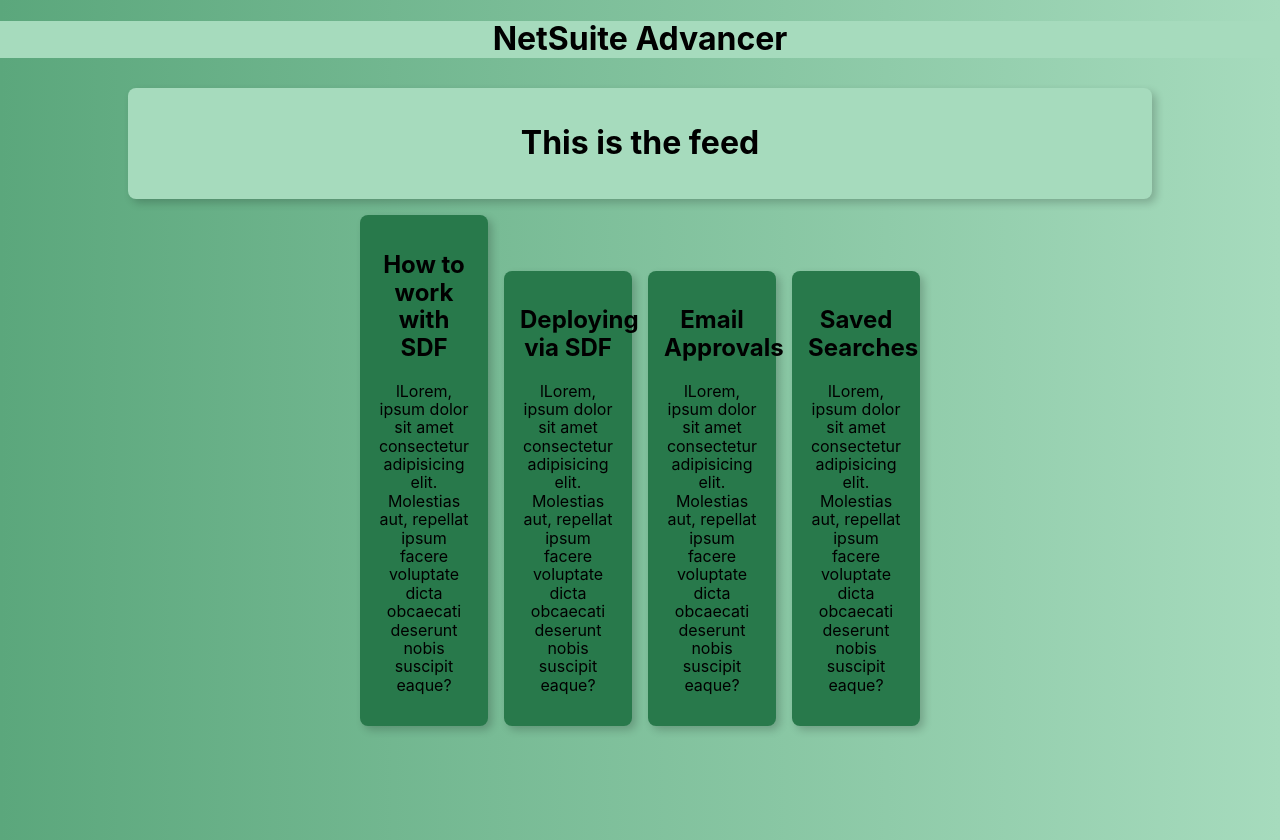
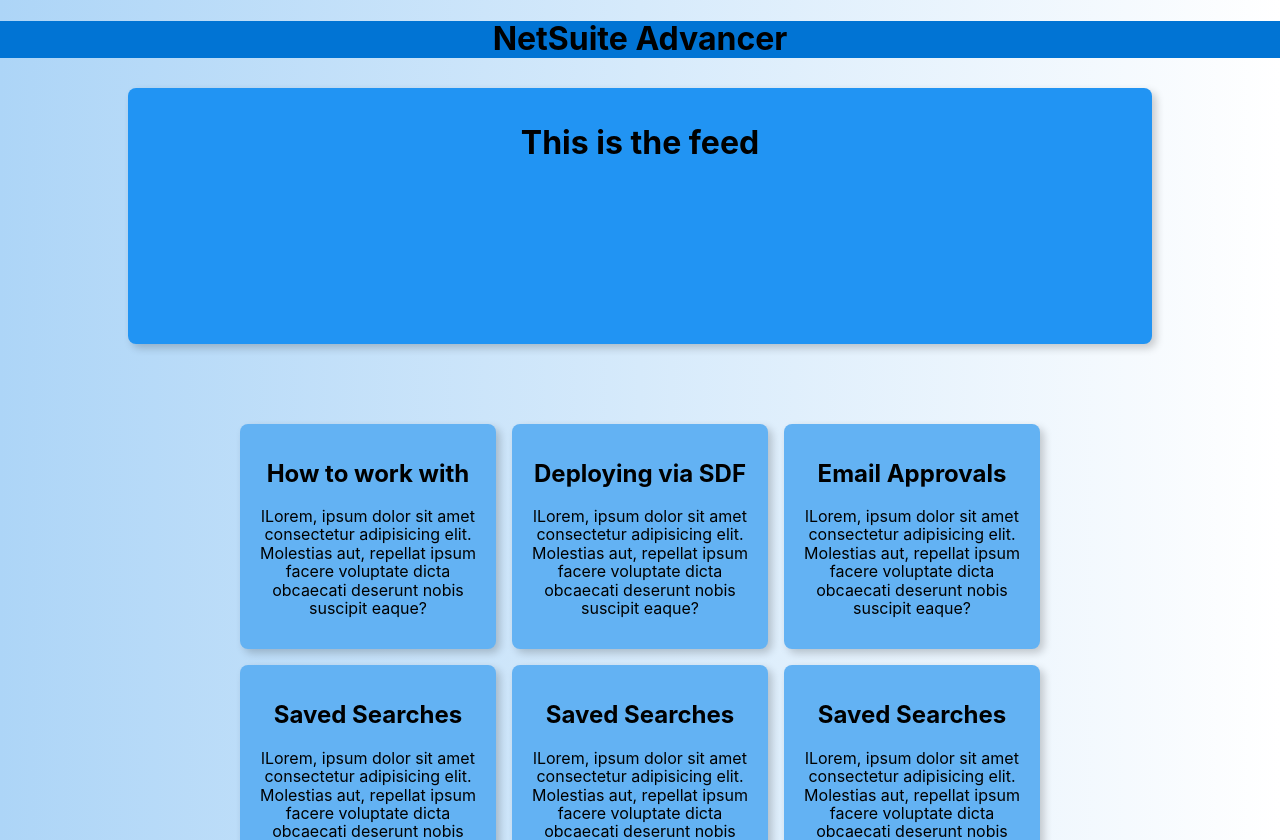
Before and after one commit to avishaiasaf/NS-Blog, a React (Create React App) app: page / in a window 1280 px wide. Shown: the top 840 px of the page. Built offline with nearby package versions, Linux system fonts and the light colour scheme.

Commit message:
fixing layout & colors

```diff
--- a/package.json
+++ b/package.json
@@ -1,11 +1,13 @@
 {
   "name": "nsblog",
+  "homepage": "https://avishaiasaf.github.io/NS-Blog",
   "version": "0.1.0",
   "private": true,
   "dependencies": {
     "@testing-library/jest-dom": "^5.14.1",
     "@testing-library/react": "^11.2.7",
     "@testing-library/user-event": "^12.8.3",
+    "gh-pages": "^3.2.3",
     "react": "^17.0.2",
     "react-dom": "^17.0.2",
     "react-scripts": "4.0.3",
@@ -16,7 +18,9 @@
     "start": "react-scripts start",
     "build": "react-scripts build",
     "test": "react-scripts test",
-    "eject": "react-scripts eject"
+    "eject": "react-scripts eject",
+    "predeploy": "npm run build",
+    "deploy": "gh-pages -d build"
   },
   "eslintConfig": {
     "extends": [
--- a/src/App.js
+++ b/src/App.js
@@ -11,7 +11,7 @@
     <div className='tc'>
       <Navbar />
       <Feed />
-      <Scroll>
+      <Scroll >
       <PostList posts={posts} />
       </Scroll>
     </div>
--- a/src/Feed.css
+++ b/src/Feed.css
@@ -1,7 +1,7 @@
 .feed{
-    background-color: #A6DBBD;
+    background-color: #2194F3;
 }
 
-h1{
-    background-color: #A6DBBD;
-}
+/* h1{
+    background-color: #0174D4;
+} */
--- a/src/Feed.js
+++ b/src/Feed.js
@@ -3,7 +3,7 @@
 
 const Feed = ()=>{
     return (
-        <div className='tc feed dib br3 pa3 ma2 bw2 shadow-5 w-80 h-25'>
+        <div className='tc feed dib br3 pa3 ma2 bw2 shadow-5 w-80 h5'>
             <h1>This is the feed</h1>
         </div>
     )
--- a/src/Navbar.css
+++ b/src/Navbar.css
@@ -1,3 +1,3 @@
-h1{
-    background-color: #5BA77C;
+.nav{
+    background-color: #0174D4;
 }
--- a/src/Navbar.js
+++ b/src/Navbar.js
@@ -3,8 +3,8 @@
 
 const Navbar = ()=>{
     return (
-        <div className="tc">
-            <h1>NetSuite Advancer</h1>
+        <div className="tc nav">
+            <h1 className="tc nav">NetSuite Advancer</h1>
         </div>
     )
 }
--- a/src/PostCard.css
+++ b/src/PostCard.css
@@ -1,3 +1,3 @@
 .post{
-    background-color: #28794B;
+    background-color: #63B2F3;
 }
--- a/src/PostCard.js
+++ b/src/PostCard.js
@@ -3,7 +3,7 @@
 
 const PostCard = ({ title, body, id })=>{
     return (
-        <div className='post dib br3 pa3 ma2 grow bw2 shadow-5 tc w-10' id={id}>
+        <div className='post dib br3 pa3 ma2 grow bw2 shadow-5 tc w5' id={id}>
             <h2>{title}</h2>
             <p>{body}</p>
         </div>
--- a/src/Scroll.js
+++ b/src/Scroll.js
@@ -2,9 +2,9 @@
 
 const Scroll = ({ children }) =>{
     return (
-        <div style={{overflowY: 'scroll', border: '1px black', height: '800px'}}>
+            <div style={{overflowY: 'auto', height: '700px', padding: '5% 15%'}}>
             {children}
-        </div>
+            </div>
     );
 }
 
--- a/src/index.css
+++ b/src/index.css
@@ -5,7 +5,7 @@
     sans-serif;
   -webkit-font-smoothing: antialiased;
   -moz-osx-font-smoothing: grayscale;
-  background: linear-gradient(to left, rgba(166, 219, 189, 1) 0%, rgba(91, 167, 124, 1) 100%);
+  background: linear-gradient(to left, rgba(255, 255, 255, 1) 0%, rgba(173, 213, 247, 1) 100%);
 }
 
 code {
--- a/src/index.js
+++ b/src/index.js
@@ -7,7 +7,7 @@
 
 ReactDOM.render(
   <React.StrictMode>
-    <App />
+    <App className='tc' />
   </React.StrictMode>,
   document.getElementById('root')
 );
--- a/src/posts.js
+++ b/src/posts.js
@@ -1,7 +1,7 @@
 export const posts = [
     {
         id: 1,
-        title: 'How to work with SDF',
+        title: 'How to work with',
         body: `lLorem, ipsum dolor sit amet consectetur adipisicing elit.
                  Molestias aut, repellat ipsum facere voluptate dicta
                  obcaecati deserunt nobis suscipit eaque?`
@@ -26,5 +26,33 @@
         body: `lLorem, ipsum dolor sit amet consectetur adipisicing elit.
                  Molestias aut, repellat ipsum facere voluptate dicta
                  obcaecati deserunt nobis suscipit eaque?`
+    },
+    {
+        id: 5,
+        title: 'Saved Searches',
+        body: `lLorem, ipsum dolor sit amet consectetur adipisicing elit.
+                 Molestias aut, repellat ipsum facere voluptate dicta
+                 obcaecati deserunt nobis suscipit eaque?`
+    },
+    {
+        id: 6,
+        title: 'Saved Searches',
+        body: `lLorem, ipsum dolor sit amet consectetur adipisicing elit.
+                 Molestias aut, repellat ipsum facere voluptate dicta
+                 obcaecati deserunt nobis suscipit eaque?`
+    },
+    {
+        id: 7,
+        title: 'Saved Searches',
+        body: `lLorem, ipsum dolor sit amet consectetur adipisicing elit.
+                 Molestias aut, repellat ipsum facere voluptate dicta
+                 obcaecati deserunt nobis suscipit eaque?`
+    },
+    {
+        id: 8,
+        title: 'Saved Searches',
+        body: `lLorem, ipsum dolor sit amet consectetur adipisicing elit.
+                 Molestias aut, repellat ipsum facere voluptate dicta
+                 obcaecati deserunt nobis suscipit eaque?`
     }
 ]
```
Also changed, not shown: 2 other files (tests, documents, lock files or other folders).
